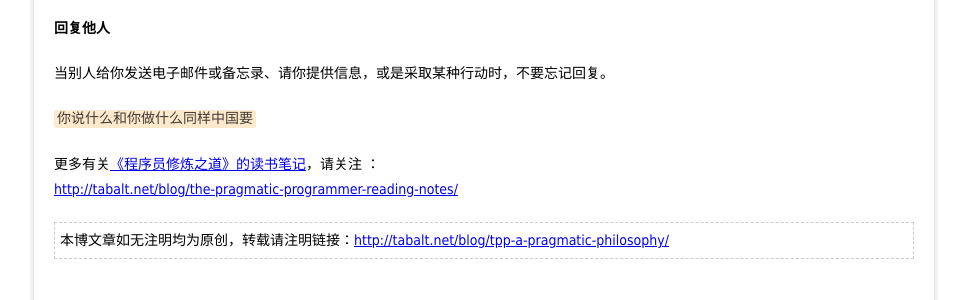
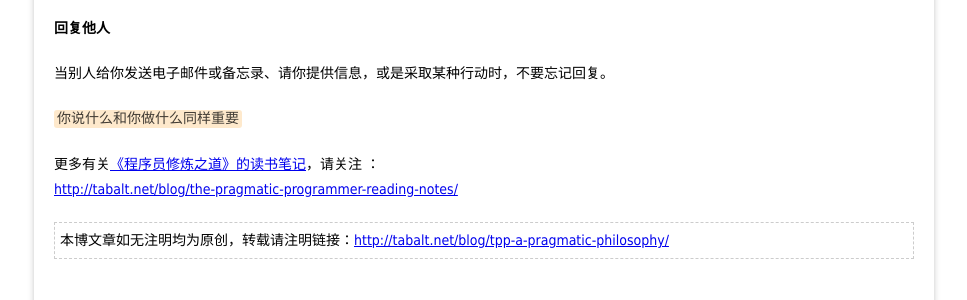
Before and after one commit to tabalt/tabalt.github.io, a Jekyll site: the page built from _posts/the-pragmatic-programmer/2014-11-03-tpp-a-pragmatic-philosophy.md, in a window 1280 px wide and 900 px high, scrolled down 3094 px. Shown: the part 571-871 px from the top of the window, without its empty margins (156-1123 px from the left). Built offline with Jekyll 4.4.1, drawn with Linux system fonts in a browser that asks for light colours; Markdown is read by kramdown in place of the engine named in the settings; comment, search, counter and statistics services are not loaded.

Commit message:
update blog

```diff
--- a/_posts/the-pragmatic-programmer/2014-11-03-tpp-a-pragmatic-philosophy.md
+++ b/_posts/the-pragmatic-programmer/2014-11-03-tpp-a-pragmatic-philosophy.md
@@ -188,7 +188,7 @@ description: 《程序员修炼之道》第1章重注时效的哲学读书笔记
 当别人给你发送电子邮件或备忘录、请你提供信息，或是采取某种行动时，不要忘记回复。
 
 
-`你说什么和你做什么同样中国要`
+`你说什么和你做什么同样重要`
 
 更多有关[《程序员修炼之道》的读书笔记](http://tabalt.net/blog/the-pragmatic-programmer-reading-notes/)，请关注 ：
 [http://tabalt.net/blog/the-pragmatic-programmer-reading-notes/](http://tabalt.net/blog/the-pragmatic-programmer-reading-notes/)
```
